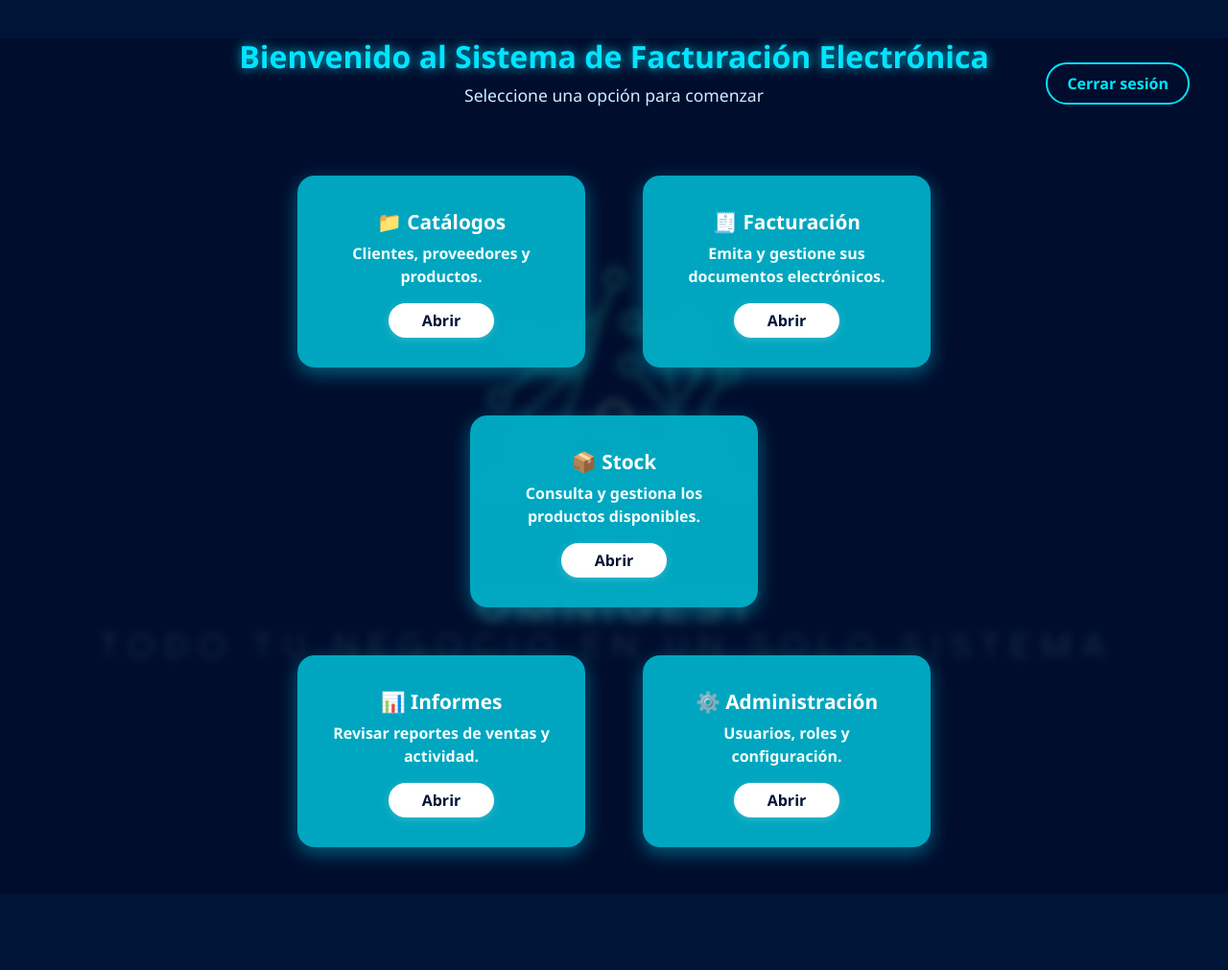
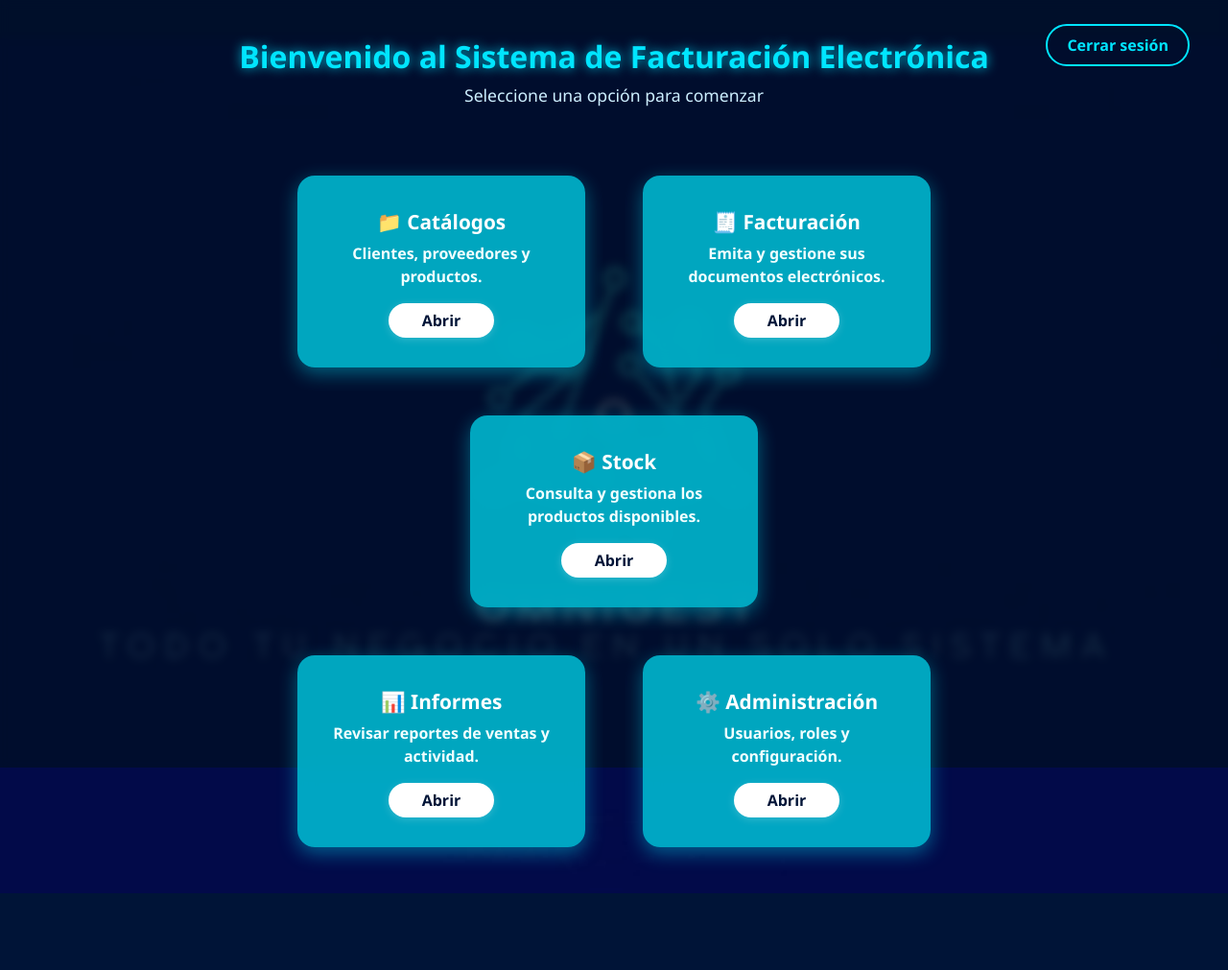
Before and after one commit to Oso226/MiFacturaElectronica, a Django app: template Modulos/Facturacion/templates/Facturacion/menu_principal.html in a window 1280 px wide. Shown: the whole page at 96% size. Run offline with Django 5.2, Linux system fonts and the light colour scheme; the template is opened without the code that fills it, so the values that code supplies are empty.

Commit message:
🐛 Corrige superposición del overlay y muestra las 5 tarjetas en Render

```diff
--- a/Modulos/Facturacion/static/css/menu_principal.css
+++ b/Modulos/Facturacion/static/css/menu_principal.css
@@ -1,5 +1,5 @@
 /* ===========================
-   OMNIGEST - MENÚ PRINCIPAL RESPONSIVE Y CORREGIDO PARA RENDER
+   OMNIGEST - MENÚ PRINCIPAL RESPONSIVE (CORREGIDO PARA RENDER)
    =========================== */
 
 body {
@@ -7,32 +7,29 @@ body {
   padding: 0;
   font-family: 'Segoe UI', sans-serif;
   color: white;
-  min-height: 100vh;
   background-color: #001437;
   overflow-x: hidden;
-  overflow-y: auto; /* permite scroll si el contenido sobrepasa la pantalla */
+  overflow-y: auto; /* permite scroll completo */
 }
 
 /* Fondo con logo */
 .hero-container {
   position: relative;
-  min-height: 100%;
+  min-height: 100vh;
   width: 100%;
   background: url("/static/img/logo.png") no-repeat center center / cover;
-  display: block; /* ⚡ ya no usa flex (Render lo cortaba) */
-  text-align: center;
 }
 
-/* Capa oscura encima del fondo */
+/* Capa oscura (colocada detrás del contenido) */
 .overlay {
-  position: absolute;
+  position: fixed; /* ← 🔹 cambia a fixed (no absolute) */
   top: 0;
   left: 0;
   width: 100%;
   height: 100%;
   background: rgba(0, 15, 40, 0.85);
   backdrop-filter: blur(5px);
-  z-index: 1;
+  z-index: 0; /* ← 🔹 más bajo que todo */
 }
 
 /* Encabezado */
@@ -41,6 +38,7 @@ body {
   z-index: 2;
   margin-top: 40px;
   padding: 0 20px;
+  text-align: center;
 }
 
 .titulo {
@@ -67,7 +65,7 @@ body {
   gap: 50px;
 }
 
-/* Fila de tarjetas */
+/* Filas */
 .fila-superior,
 .fila-central,
 .fila-inferior {
@@ -132,7 +130,7 @@ body {
 
 /* Botón cerrar sesión */
 .btn-cerrar {
-  position: absolute;
+  position: fixed;
   top: 25px;
   right: 40px;
   background: transparent;
@@ -142,7 +140,7 @@ body {
   border-radius: 25px;
   padding: 8px 20px;
   font-size: 1rem;
-  z-index: 3;
+  z-index: 5;
   transition: 0.3s;
 }
 
```
